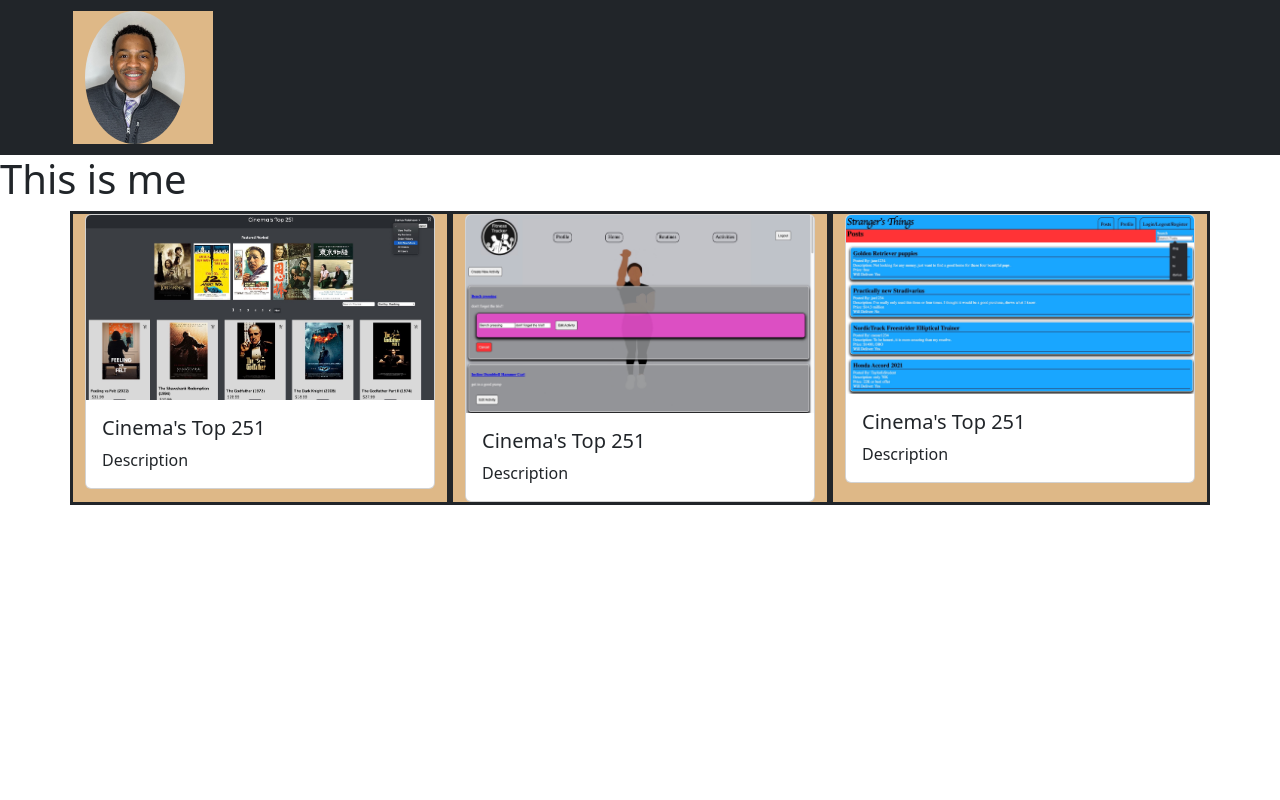
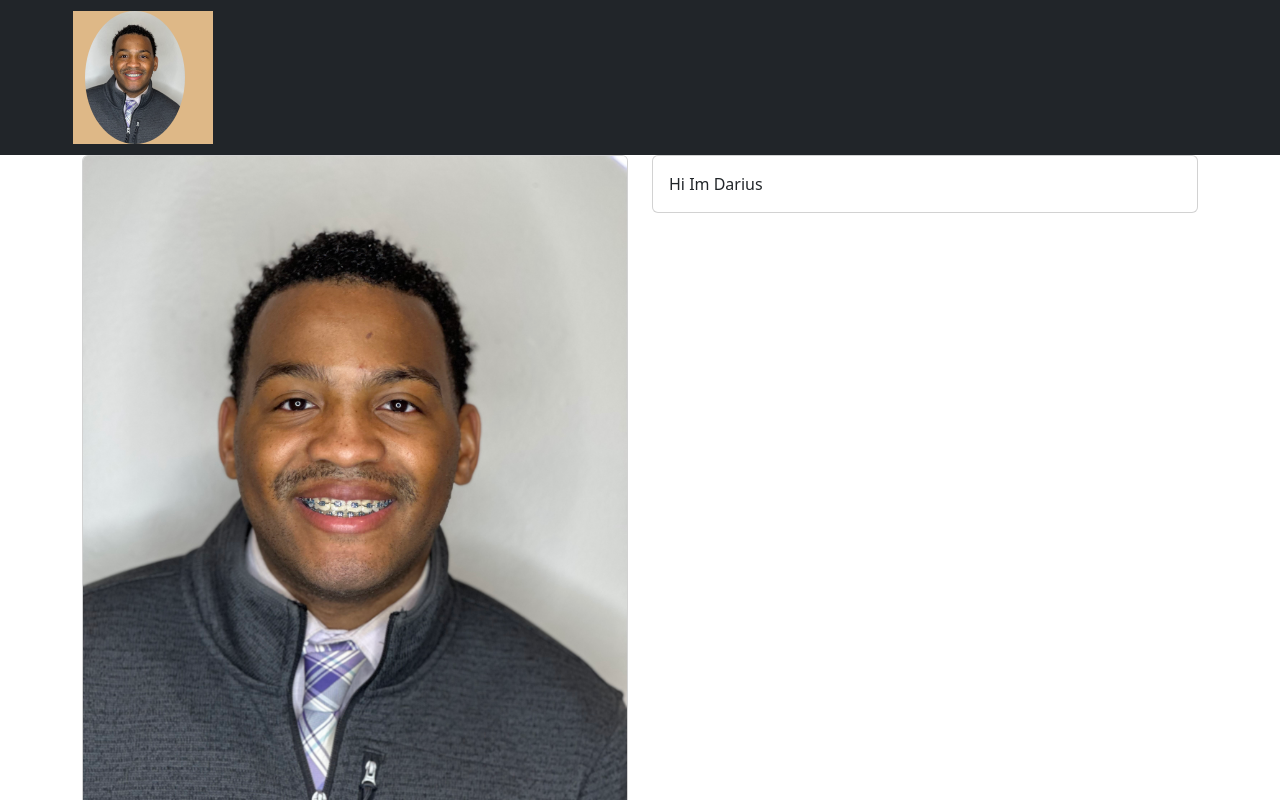
Before and after one commit to DariusRobinson/MySite, a React (Create React App) app: page / in a window 1280 px wide. Shown: the top 800 px of the page. Built offline with nearby package versions, Linux system fonts and the light colour scheme.

Commit message:
creating the about section

```diff
--- a/src/components/About.jsx
+++ b/src/components/About.jsx
@@ -1,10 +1,34 @@
 import React from "react";
 import { Navigation, Projects } from "./";
+import Container from "react-bootstrap/Container";
+import Row from "react-bootstrap/Row";
+import Col from "react-bootstrap/Col";
+import Card from "react-bootstrap/Card";
+
 const About = () => {
   return (
     <div>
       <Navigation />
-      <h1>This is me</h1>
+      <Container>
+        <Row>
+          <Col md={6}>
+            <Card>
+              <Card.Img
+                variant=""
+                src="IMG_4340.jpg"
+                style={{ width: "100%" }}
+              ></Card.Img>
+            </Card>
+          </Col>
+          <Col md={6}>
+            <Card>
+              <Card.Body>
+                <Card.Text>Hi Im Darius </Card.Text>
+              </Card.Body>
+            </Card>
+          </Col>
+        </Row>
+      </Container>
       <Projects />
     </div>
   );
--- a/src/components/Projects.jsx
+++ b/src/components/Projects.jsx
@@ -14,7 +14,7 @@ const Projects = () => {
     <>
       <Container className="d-flex justify-content-around">
         <Row className="row row-cols-lg-3">
-          <Col className="col-md-3 ">
+          <Col className="col-md-3  ">
             <Card>
               <Card.Img variant="top" src="Image 8-27-22 at 12.21 AM.jpg" />
               <Card.Body>
@@ -23,7 +23,6 @@ const Projects = () => {
               </Card.Body>
             </Card>
           </Col>
-
           <Col className="col-md-3 ">
             <Card>
               <Card.Img variant="top" src="Image 8-27-22 at 12.08 AM.jpeg" />
```
